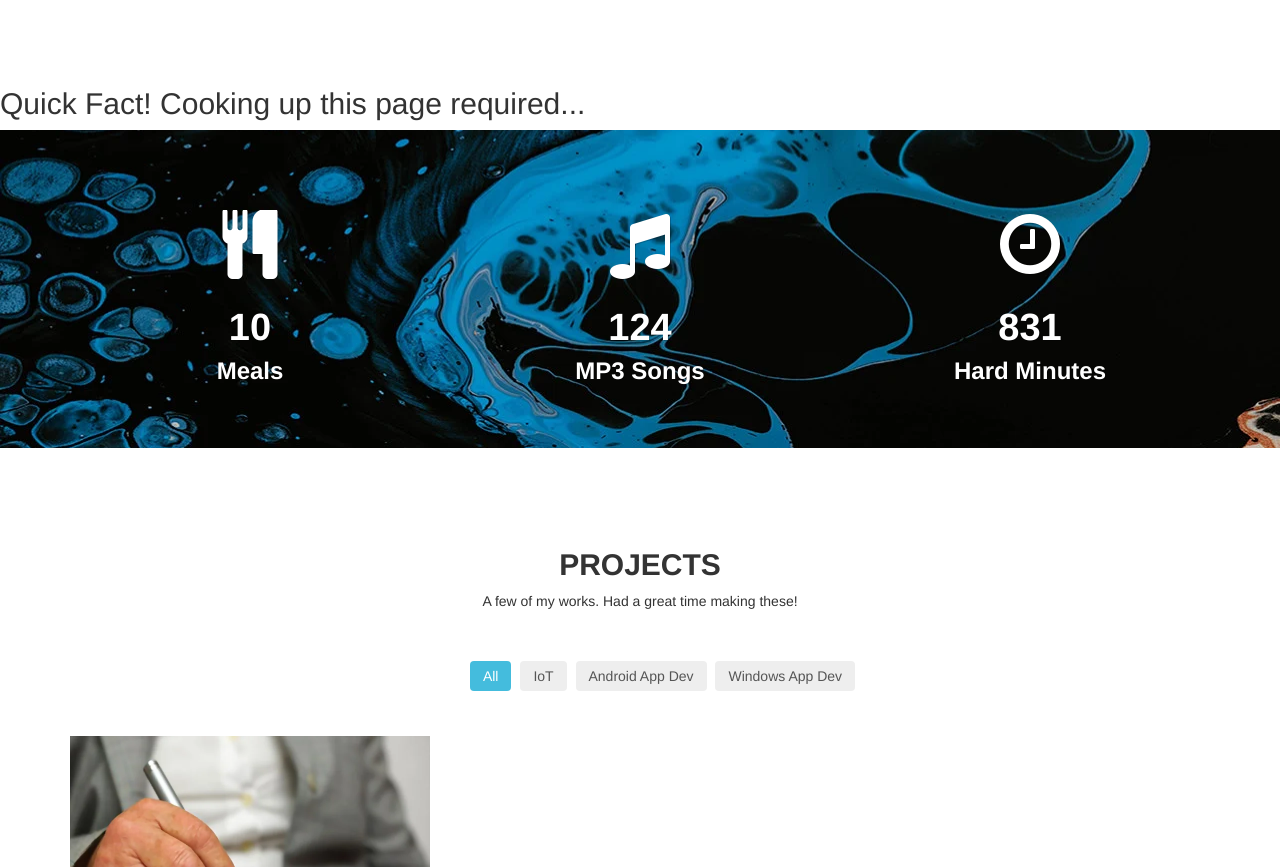
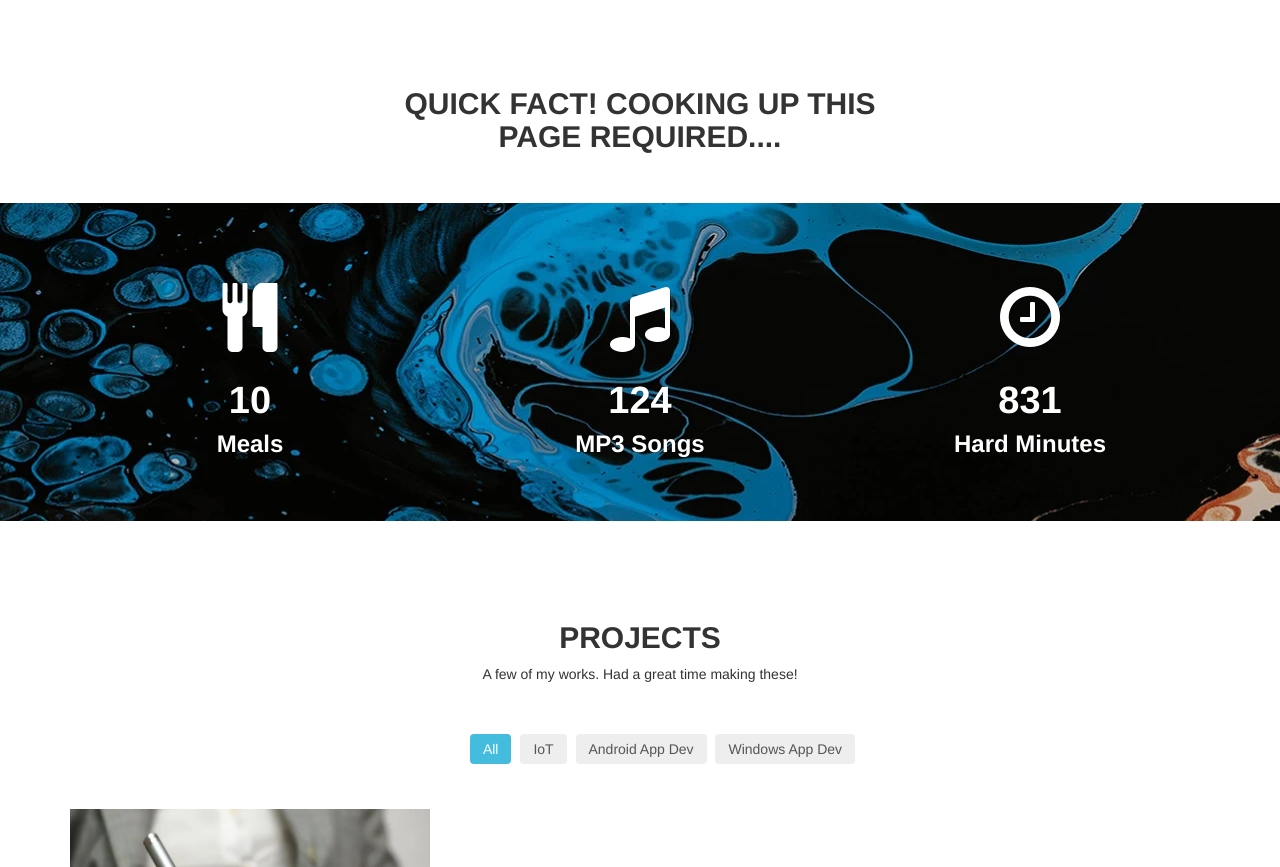
Before and after one commit to souvikchakraborty98/souvikchakraborty98.github.io, a website with bundled scripts: page index.html in a window 1280 px wide. Shown: the part 3110-3977 px from the top of the page. Built offline with nearby package versions, Linux system fonts and the light colour scheme; files whose address does not match are found by name.

Commit message:
minor UI update

```diff
--- a/index.html
+++ b/index.html
@@ -273,7 +273,17 @@
         </div>
   </section>
 
-  <h2>Quick Fact! Cooking up this page required...</h2>
+  <div class="container">
+    <div class="row mar-bot40">
+        <div class="col-md-offset-3 col-md-6">
+            <div class="section-header">
+                <h2 class="section-heading animated" data-animation="bounceInUp">Quick Fact! Cooking up this page required....</h2>
+            </div>
+        </div>
+    </div>
+    </div>
+
+  <!--<h2 class="section-heading animated">Quick Fact! Cooking up this page required...</h2>-->
   <section id="parallax1" class="section" data-stellar-background-ratio="0.5">
     <div class="container">
       <div class="row appear stats">
```
